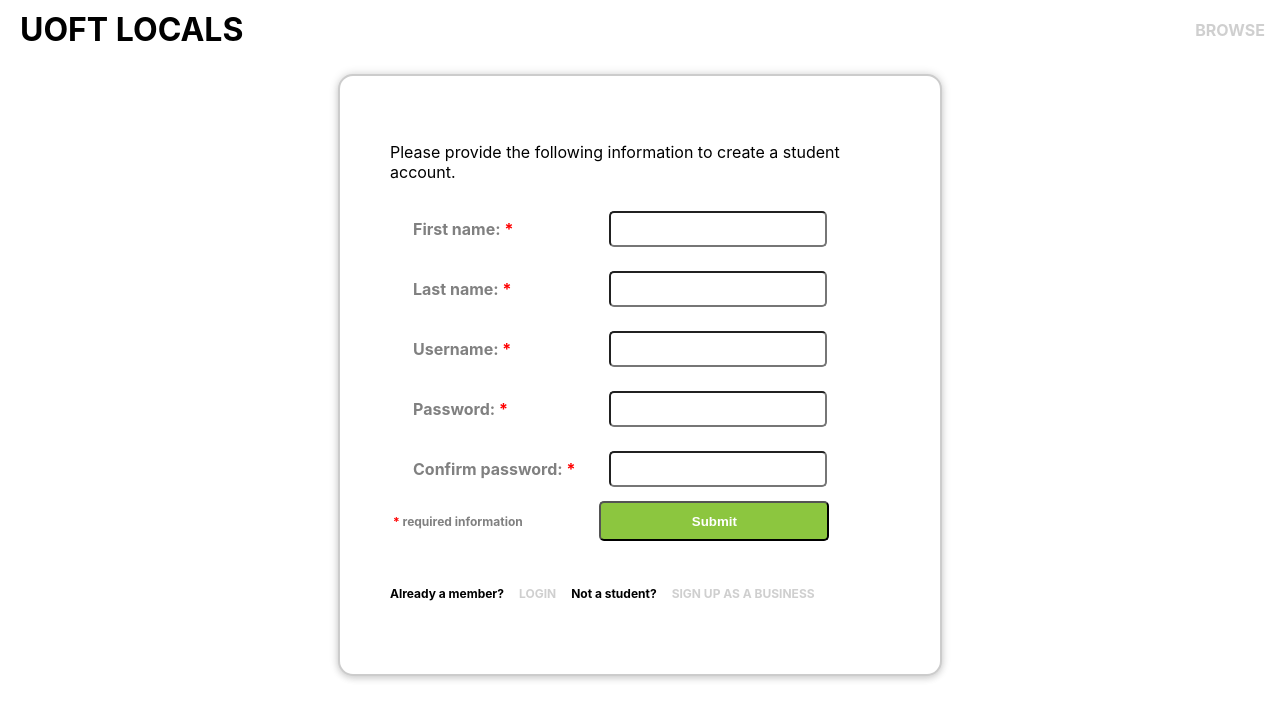
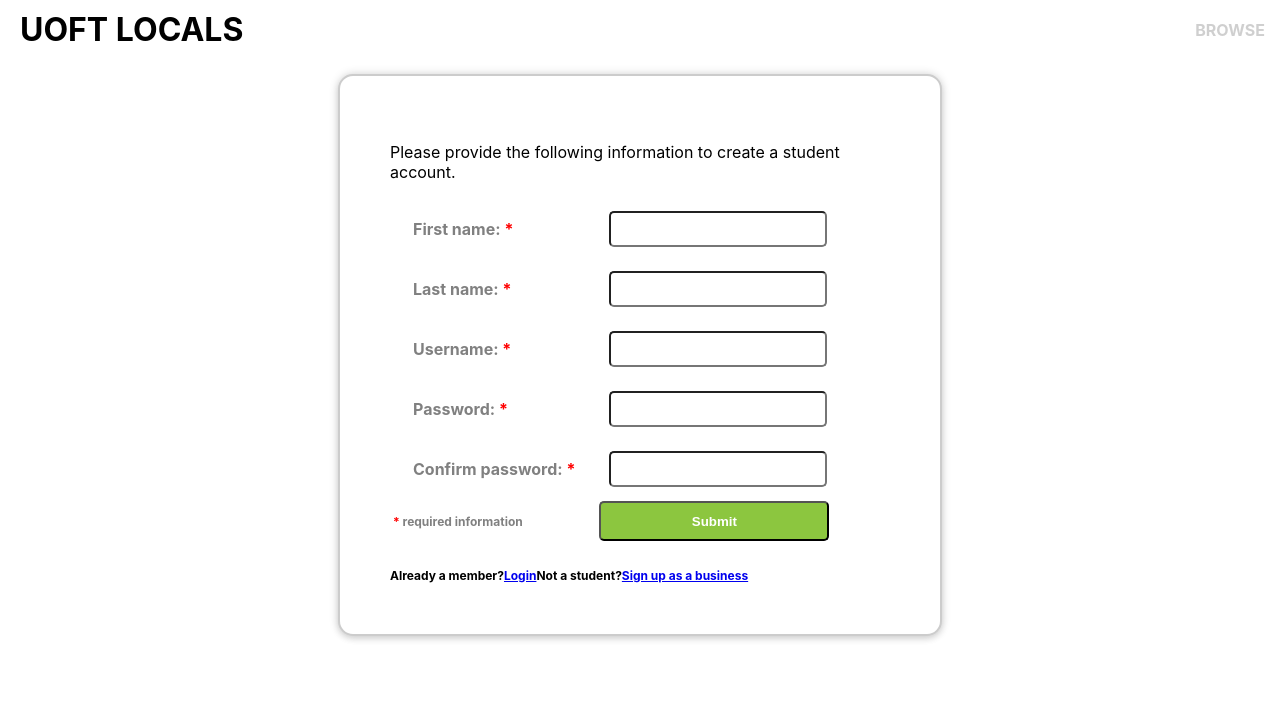
Before and after one commit to kerryzhu108/UofTLocals, a React (Create React App) app in the folder 309frontend/: page /signup in a window 1280 px wide. Shown: the top 720 px of the page. Built offline with nearby package versions, Linux system fonts and the light colour scheme.

Commit message:
Fixed styling error with Link component

```diff
--- a/309frontend/src/components/Link.js
+++ b/309frontend/src/components/Link.js
@@ -4,7 +4,7 @@ import "../css/Link.css";
 function Link(props) {
 
     return (
-        <a href={props.href}> {props.name}</a >
+        <a class="link" href={props.href}> {props.name}</a >
     );
 }
 
--- a/309frontend/src/css/Link.css
+++ b/309frontend/src/css/Link.css
@@ -1,4 +1,4 @@
-a {
+a.link {
     line-height: 60px;
     text-transform: uppercase;
     text-decoration: none;
@@ -11,7 +11,7 @@ a {
     transition: opacity 0.1s ease;
 }
 
-a:hover {
+a.link:hover {
     opacity: 1;
 }
 
```
